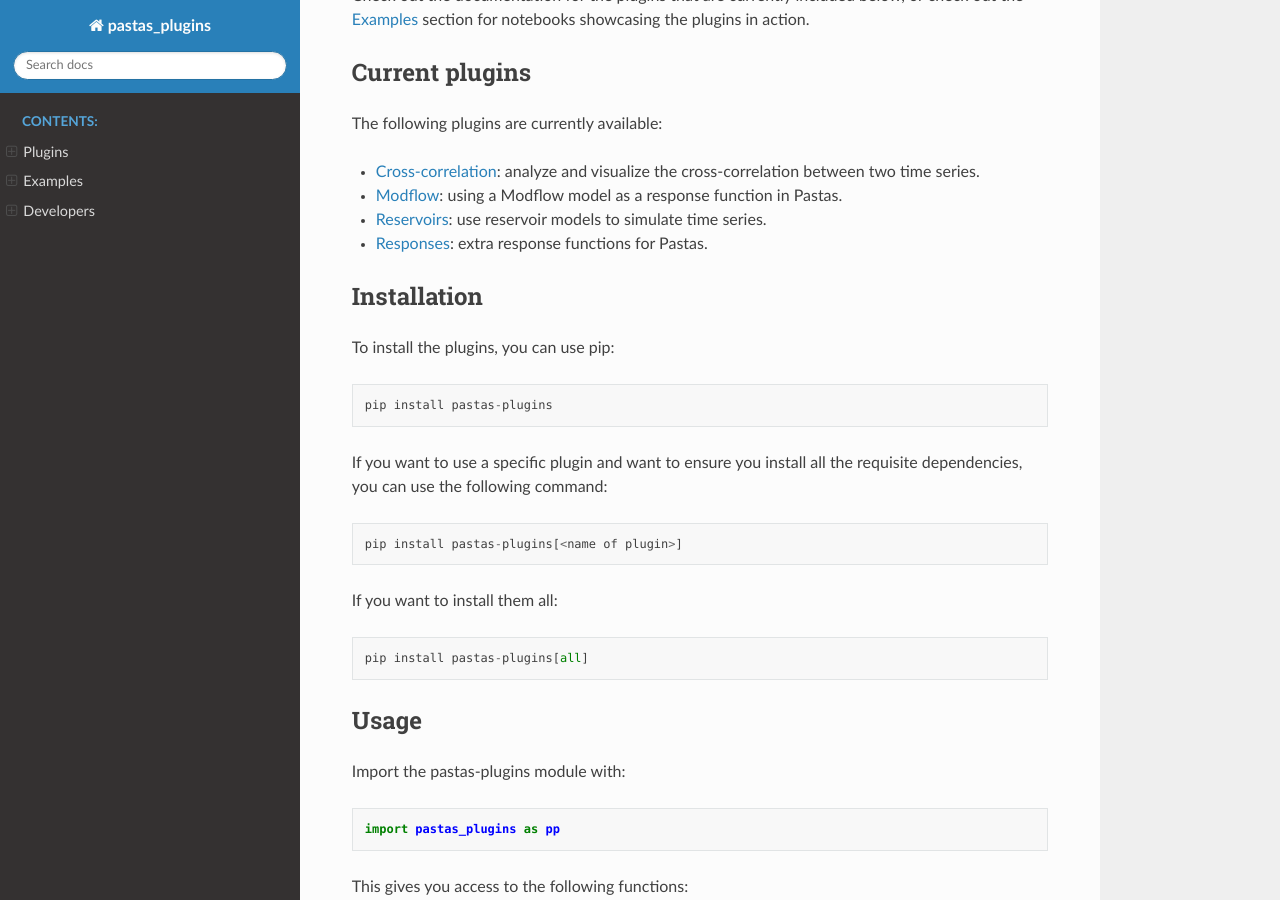
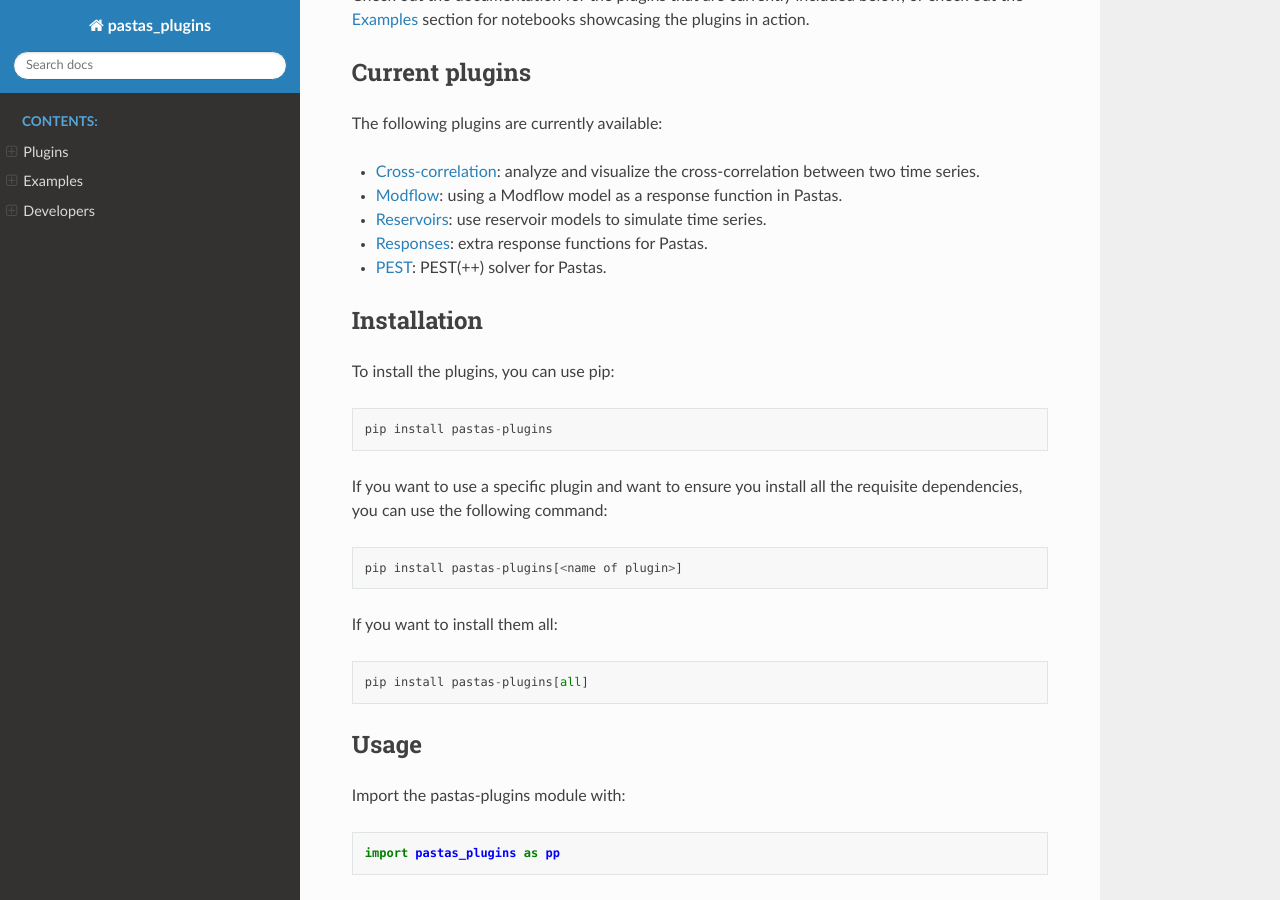
Before and after one commit to pastas/pastas-plugins, a Sphinx documentation site: the page built from docs/index.rst, in a window 1280 px wide and 900 px high, scrolled down 344 px. Built offline with Sphinx 7.4.7 and the Read the Docs theme 3.1.0, drawn with Linux system fonts in a browser that asks for light colours.

Commit message:
add pest to rtd and readme

```diff
--- a/docs/index.rst
+++ b/docs/index.rst
@@ -19,6 +19,7 @@
 - :ref:`Modflow <modflow>`: using a Modflow model as a response function in Pastas.
 - :ref:`Reservoirs <reservoirs>`: use reservoir models to simulate time series.
 - :ref:`Responses <responses>`: extra response functions for Pastas.
+- :ref:`PEST <pest>`: PEST(++) solver for Pastas.
 
 Installation
 ------------
```
Also changed, not shown: README.md (+1 -0 lines).
